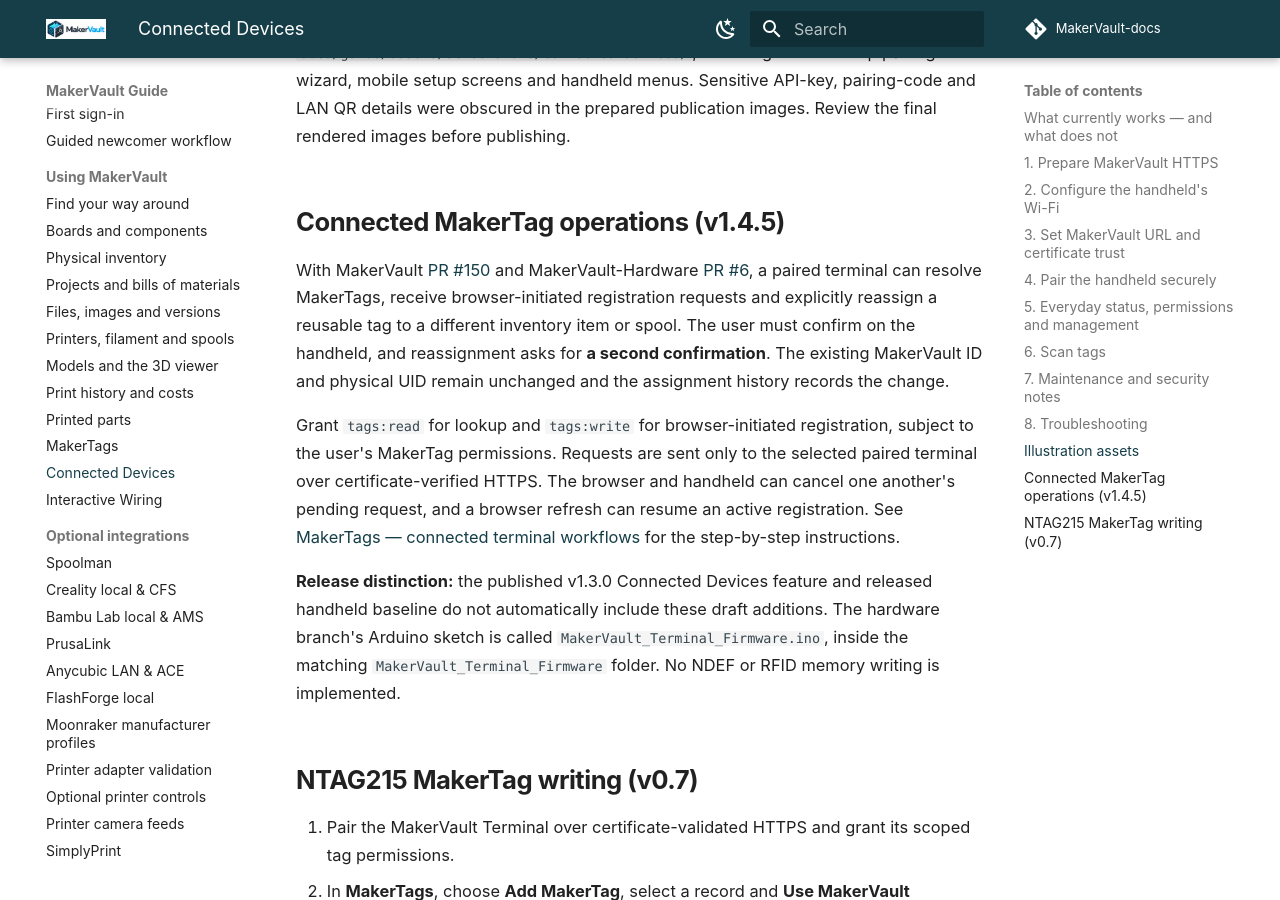
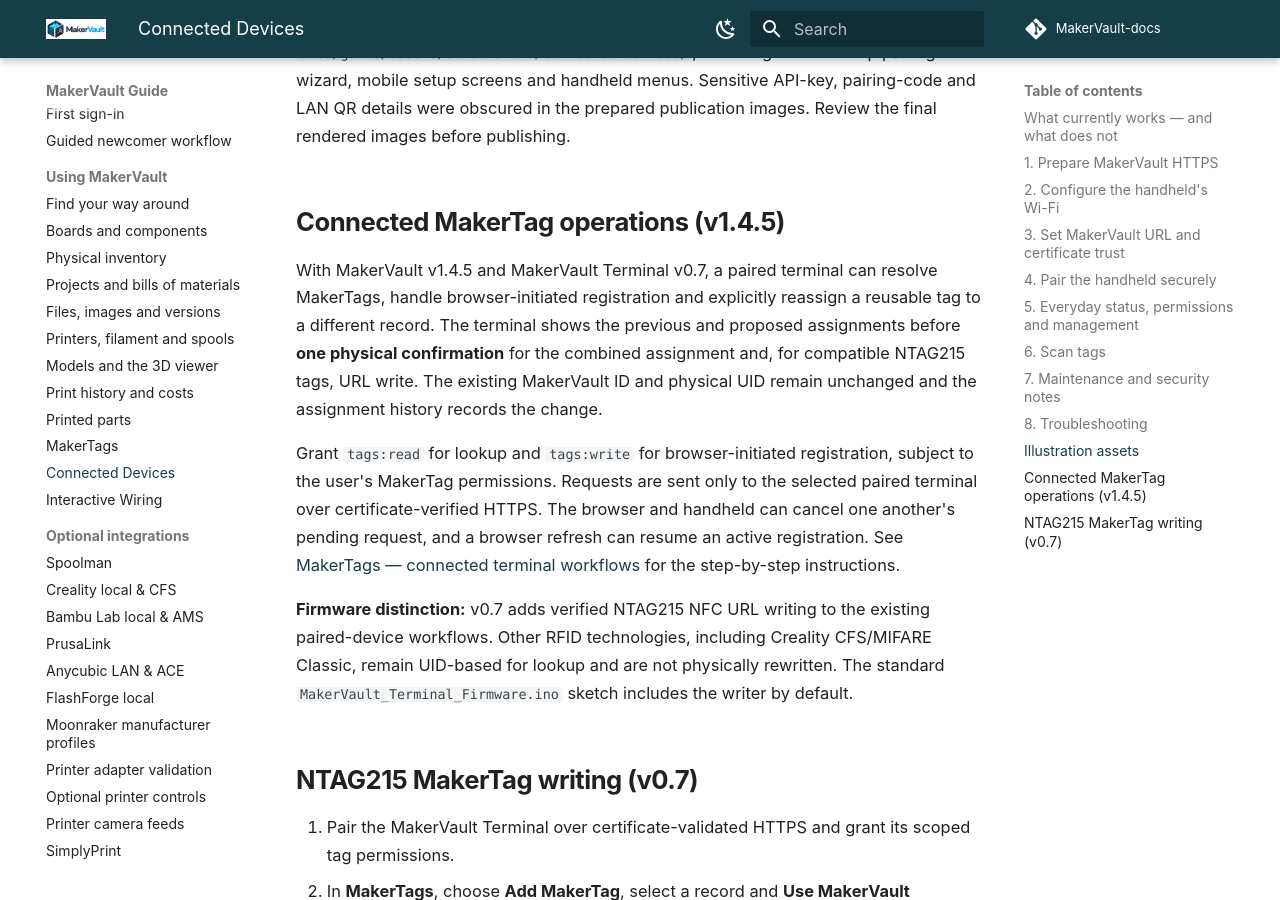
Before and after one commit to gavrd7/MakerVault-docs, an MkDocs documentation site: the page built from docs/guide/using/connected-devices.md, in a window 1280 px wide and 900 px high, scrolled down 13512 px. Built offline with MkDocs 1.6.1 and Material for MkDocs 9.7.7, drawn with Linux system fonts in a browser that asks for light colours; comment, search, counter and statistics services are not loaded.

Commit message:
docs: align v1.4.5 instructions with final single-confirmation NFC workflow

```diff
--- a/docs/guide/using/connected-devices.md
+++ b/docs/guide/using/connected-devices.md
@@ -154,11 +154,11 @@
 
 ## Connected MakerTag operations (v1.4.5)
 
-With MakerVault [PR #150](https://github.com/gavrd7/MakerVault/pull/150) and MakerVault-Hardware [PR #6](https://github.com/gavrd7/MakerVault-Hardware/pull/6), a paired terminal can resolve MakerTags, receive browser-initiated registration requests and explicitly reassign a reusable tag to a different inventory item or spool. The user must confirm on the handheld, and reassignment asks for **a second confirmation**. The existing MakerVault ID and physical UID remain unchanged and the assignment history records the change.
+With MakerVault v1.4.5 and MakerVault Terminal v0.7, a paired terminal can resolve MakerTags, handle browser-initiated registration and explicitly reassign a reusable tag to a different record. The terminal shows the previous and proposed assignments before **one physical confirmation** for the combined assignment and, for compatible NTAG215 tags, URL write. The existing MakerVault ID and physical UID remain unchanged and the assignment history records the change.
 
 Grant `tags:read` for lookup and `tags:write` for browser-initiated registration, subject to the user's MakerTag permissions. Requests are sent only to the selected paired terminal over certificate-verified HTTPS. The browser and handheld can cancel one another's pending request, and a browser refresh can resume an active registration. See [MakerTags — connected terminal workflows](maker-tags.md#connected-rfid-terminal-workflows-v145) for the step-by-step instructions.
 
-**Release distinction:** the published v1.3.0 Connected Devices feature and released handheld baseline do not automatically include these draft additions. The hardware branch's Arduino sketch is called `MakerVault_Terminal_Firmware.ino`, inside the matching `MakerVault_Terminal_Firmware` folder. No NDEF or RFID memory writing is implemented.
+**Firmware distinction:** v0.7 adds verified NTAG215 NFC URL writing to the existing paired-device workflows. Other RFID technologies, including Creality CFS/MIFARE Classic, remain UID-based for lookup and are not physically rewritten. The standard `MakerVault_Terminal_Firmware.ino` sketch includes the writer by default.
 
 
 ## NTAG215 MakerTag writing (v0.7)
```
